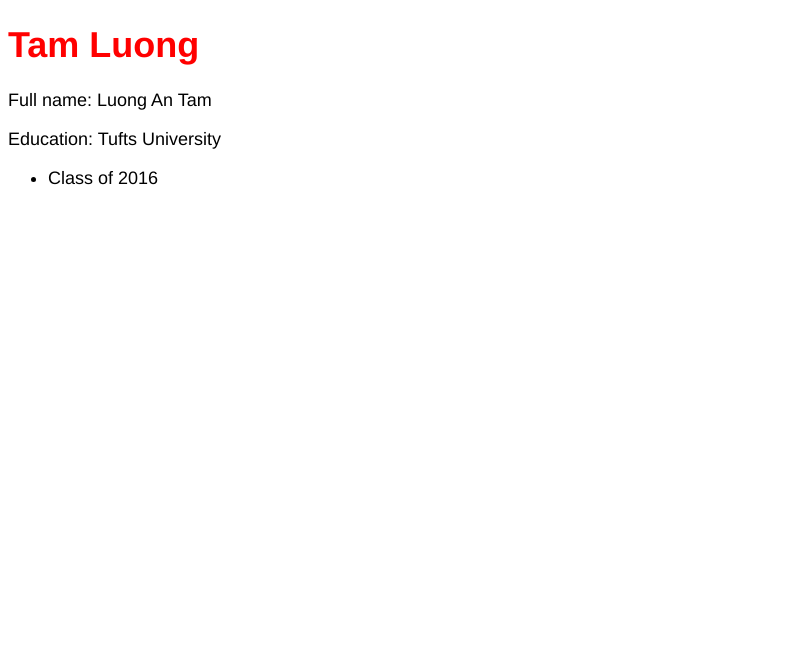
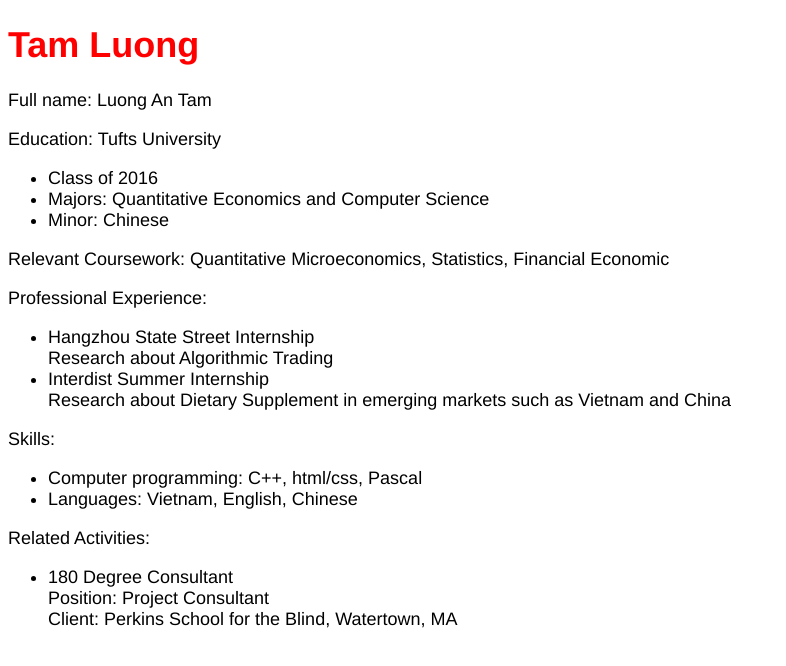
Before and after one commit to tamluong/tamluong.github.io, a plain HTML site: page resume.html in a window 1280 px wide. Shown: the whole page, without its empty margins (0-786 px from the left). Drawn offline with Linux system fonts and the light colour scheme.

Commit message:
add resume 3

```diff
--- a/resume.html
+++ b/resume.html
@@ -21,6 +21,40 @@
 <p>Education: Tufts University <br/>
 <ul>
 	<li>Class of 2016</li>
+	<li>Majors: Quantitative Economics and Computer Science</li>
+	<li>Minor: Chinese</li>
+</ul>
+</p>
+
+<p>Relevant Coursework: Quantitative Microeconomics, Statistics, Financial Economic
+</p>
+
+<p>Professional Experience:
+<ul>
+	<li>Hangzhou State Street Internship <br/>
+		Research about Algorithmic Trading
+	</li>
+	<li>Interdist Summer Internship <br/>
+		Research about Dietary Supplement in emerging markets such as Vietnam and China
+	</li>
+</ul>
+</p>
+
+<p>Skills:
+<ul>
+	<li> Computer programming: C++, html/css, Pascal
+	</li>
+	<li> Languages: Vietnam, English, Chinese
+	</li>
+</ul>
+</p>
+
+<p>Related Activities:
+<ul>
+	<li>180 Degree Consultant <br/>
+		Position: Project Consultant <br/>
+		Client: Perkins School for the Blind, Watertown, MA
+	</li>
 </ul>
 </p>
 
```
